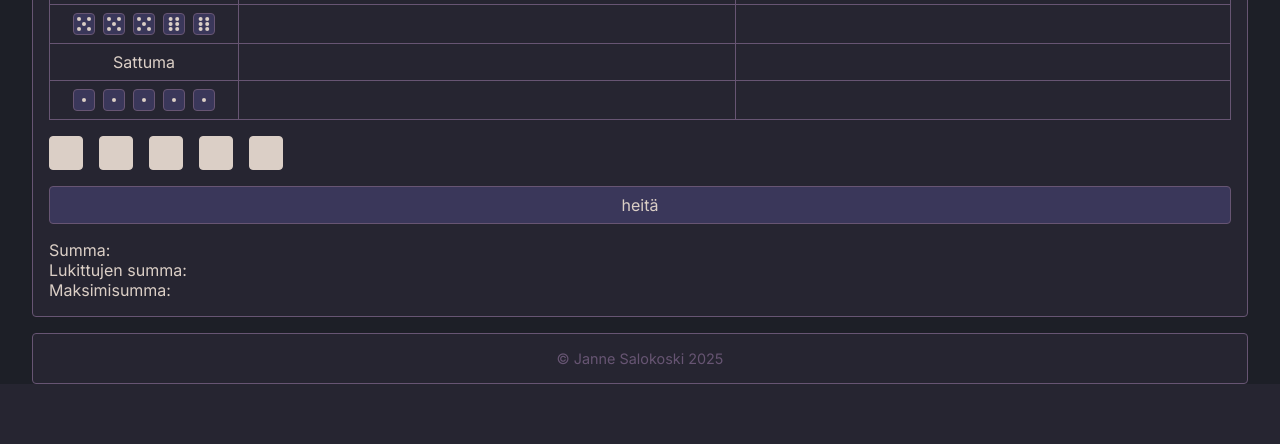
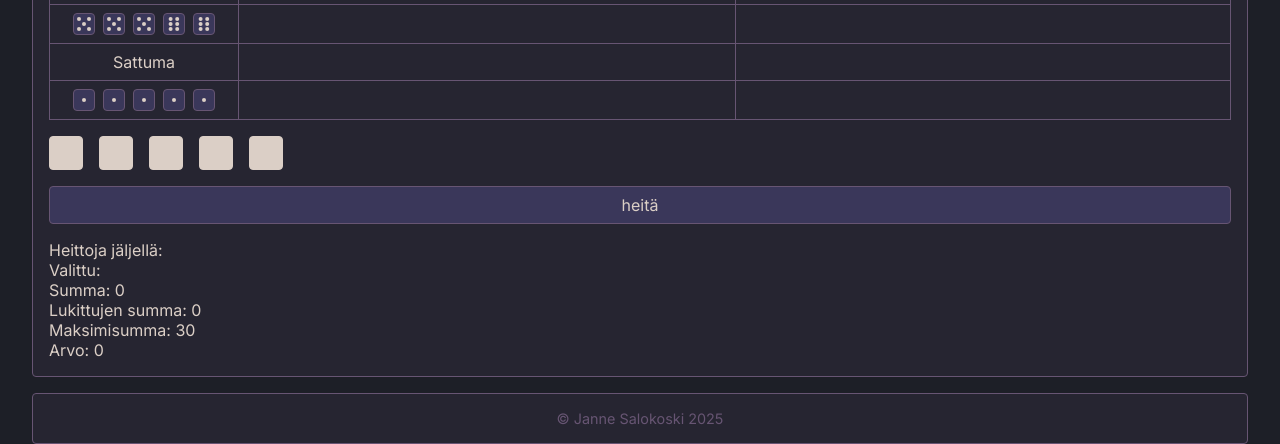
Before and after one commit to JanneSalokoski/yatzy, a Flask app: template app/templates/game.html in a window 1280 px wide. Shown: the part 711-1155 px from the top of the page. Before the commit the page ends 1095 px from the top, so only its background shows below. Run offline with Flask 3, Linux system fonts and the light colour scheme; the template is opened without the code that fills it, so the values that code supplies are empty; some libraries are stand-ins or nearby versions.

Commit message:
feat(ui): display current score

```diff
--- a/app/templates/game.html
+++ b/app/templates/game.html
@@ -182,9 +182,12 @@
         </div>
         <div class="stats">
             <ul>
+                <li class="throws-left"><span class="label">Heittoja jäljellä</span>: <span class="value"></span></li>
+                <li class="selected"><span class="label">Valittu</span>: <span class="value"></span></li>
                 <li class="sum"><span class="label">Summa</span>: <span class="value"></span></li>
                 <li class="locked-sum"><span class="label">Lukittujen summa</span>: <span class="value"></span></li>
                 <li class="max-sum"><span class="label">Maksimisumma</span>: <span class="value"></span></li>
+                <li class="score"><span class="label">Arvo</span>: <span class="value"></span></li>
             </ul>
         </div>
     </div>
```
